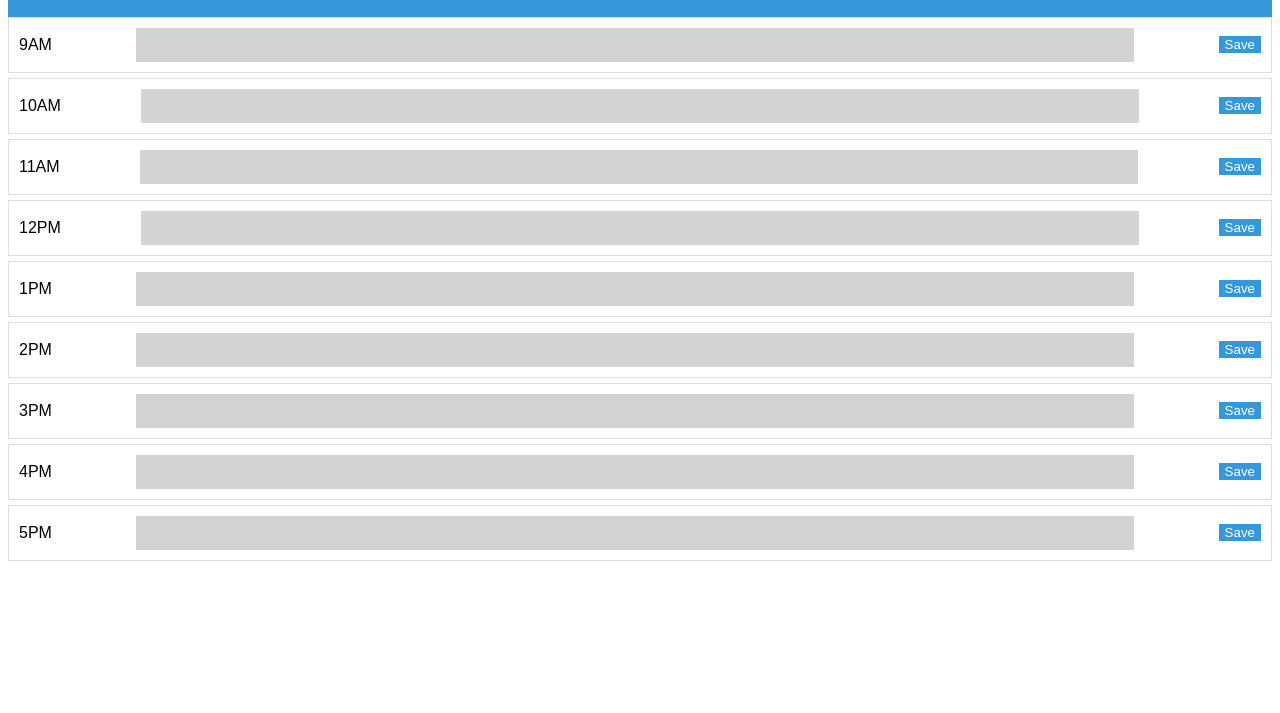
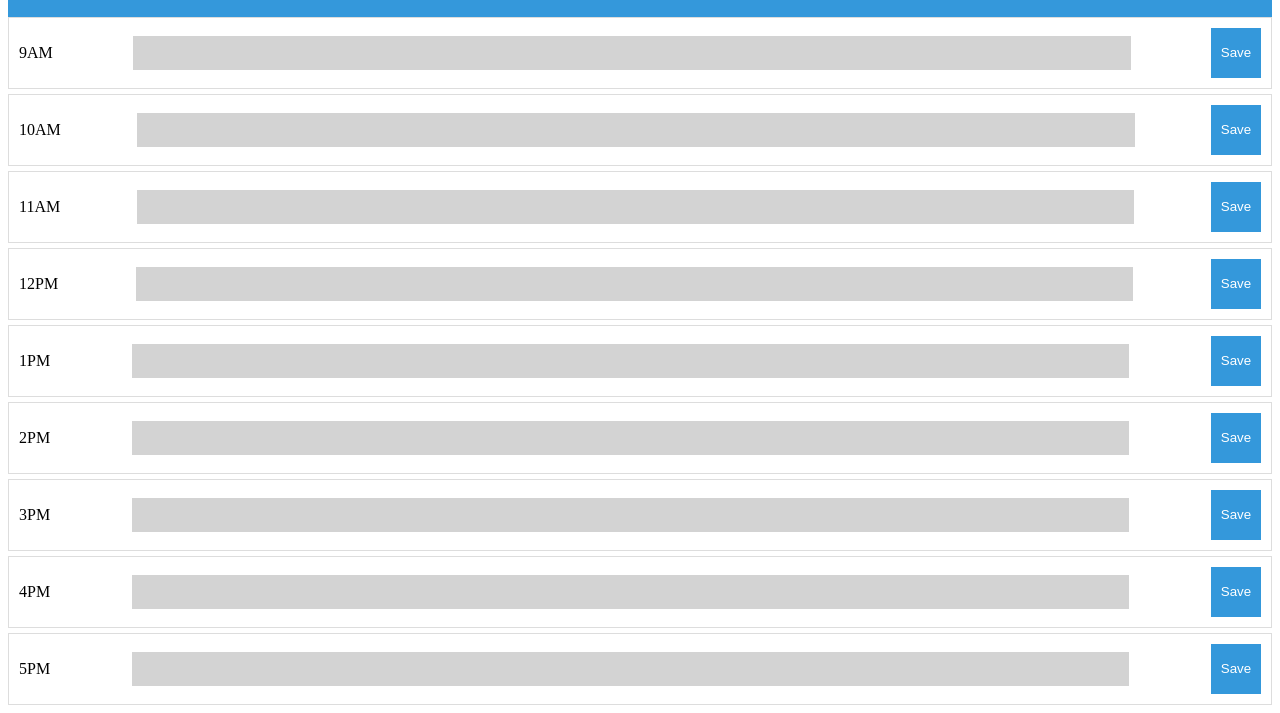
Before and after one commit to rizurabi/daily-schedule-calendar, a plain HTML site: page index.html in a window 1280 px wide. Shown: the part 91-804 px from the top of the page. Drawn offline with nearby package versions, Linux system fonts and the light colour scheme.

Commit message:
chagned save button size and switched fonts in css

```diff
--- a/script.js
+++ b/script.js
@@ -1,11 +1,10 @@
 document.addEventListener("DOMContentLoaded", function () {
-    // Function to display the current day at the top of the calendar
+
     function displayCurrentDay() {
         const currentDay = moment().format("dddd, MMMM Do YYYY");
         document.getElementById("currentDay").textContent = currentDay;
     }
 
-    // Function to create time blocks and color code them
     function createTimeBlocks() {
         const timeBlocks = document.getElementById("time-blocks");
         const currentHour = moment().hour();
@@ -27,7 +26,6 @@ document.addEventListener("DOMContentLoaded", function () {
                 textarea.classList.add("future");
             }
 
-            // Load saved events from local storage
             const savedEvent = localStorage.getItem(`event-${hour}`);
             if (savedEvent) {
                 textarea.value = savedEvent;
@@ -48,7 +46,6 @@ document.addEventListener("DOMContentLoaded", function () {
             timeBlocks.appendChild(timeBlock);
         }
     }
-
     displayCurrentDay();
     createTimeBlocks();
 });
--- a/style.css
+++ b/style.css
@@ -1,5 +1,5 @@
 body {
-    font-family: Arial, sans-serif;
+    font-family: serif, sans-serif;
 }
 
 header {
@@ -23,6 +23,7 @@ header {
     border: 1px solid #ddd;
     margin-bottom: 5px;
 }
+
 
 .past {
     background-color: #d3d3d3;
@@ -48,4 +49,11 @@ textarea {
     color: #fff;
     border: none;
     cursor: pointer;
+    width: 50px;
+    height: 50px;
+    transition: background-color 0.3s ease;
+
 }
+.save-button:hover {
+    background-color: #253f50;
+}
```
Also changed, not shown: index.html (+2 -1 lines).
